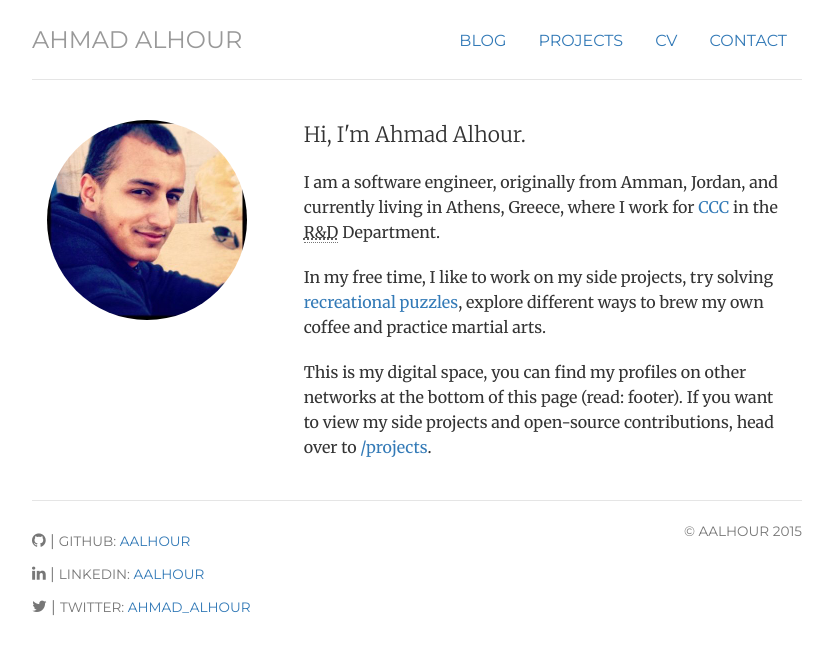
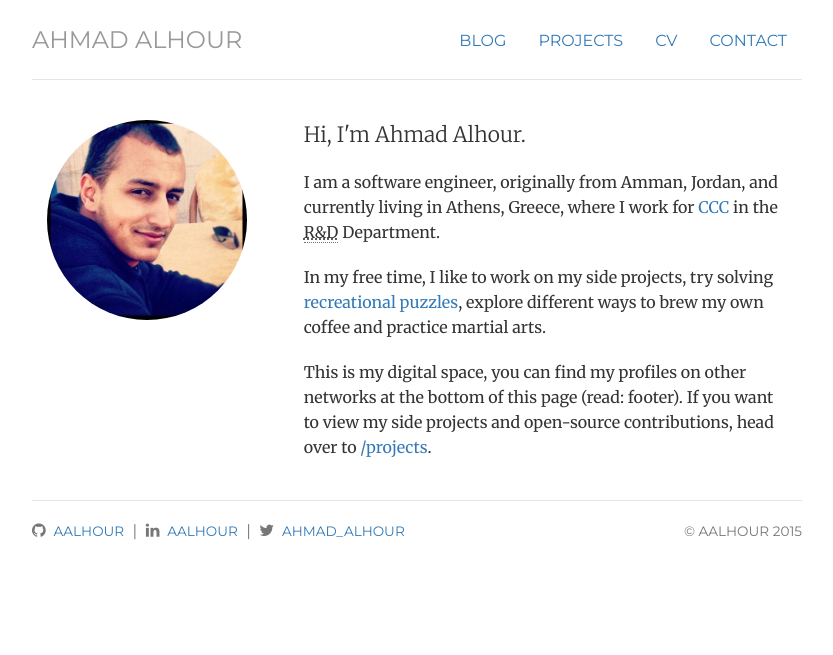
Before and after one commit to aalhour/aalhour.github.io, a Jekyll site: the page built from index.html, in a window 1280 px wide. Shown: the top 655 px of the page, without its empty margins (223-1056 px from the left). Built offline with Jekyll 4.4.1, drawn with Linux system fonts in a browser that asks for light colours.

Commit message:
re-styled the footer links

```diff
--- a/_includes/footer.html
+++ b/_includes/footer.html
@@ -1,9 +1,13 @@
 <div class="footer">
 	<div class="row">
 		<div class="col-md-8 col-sm-8">
-			{% for item in site.data.social_links %}
+			<!--{% for item in site.data.social_links %}
 				<p><li class="fa fa-{{ item.type }}"></li>&nbsp;|&nbsp;<small>{{ item.text }}:&nbsp;<a href="{{ item.link }}">{{ item.username }}</a></small></p>
-			{% endfor %}
+			{% endfor %}-->
+
+			<li class="fa fa-github"></li>&nbsp;<small>&nbsp;<a target="_blank" title="My GitHub account" href="https://github.com/aalhour">aalhour</a></small>&nbsp;<span>&nbsp;|&nbsp;</span>
+			<li class="fa fa-linkedin"></li>&nbsp;<small>&nbsp;<a target="_blank" title="My LinkedIn account" href="https://linkedin.com/in/aalhour">aalhour</a></small>&nbsp;<span>&nbsp;|&nbsp;</span>
+			<li class="fa fa-twitter"></li>&nbsp;<small>&nbsp;<a target="_blank" title="My Twitter account" href="https://twitter.com/ahmad_alhour">ahmad_alhour</a></small>
 		</div>
 
 		<div class="col-md-4 col-sm-4">
```
